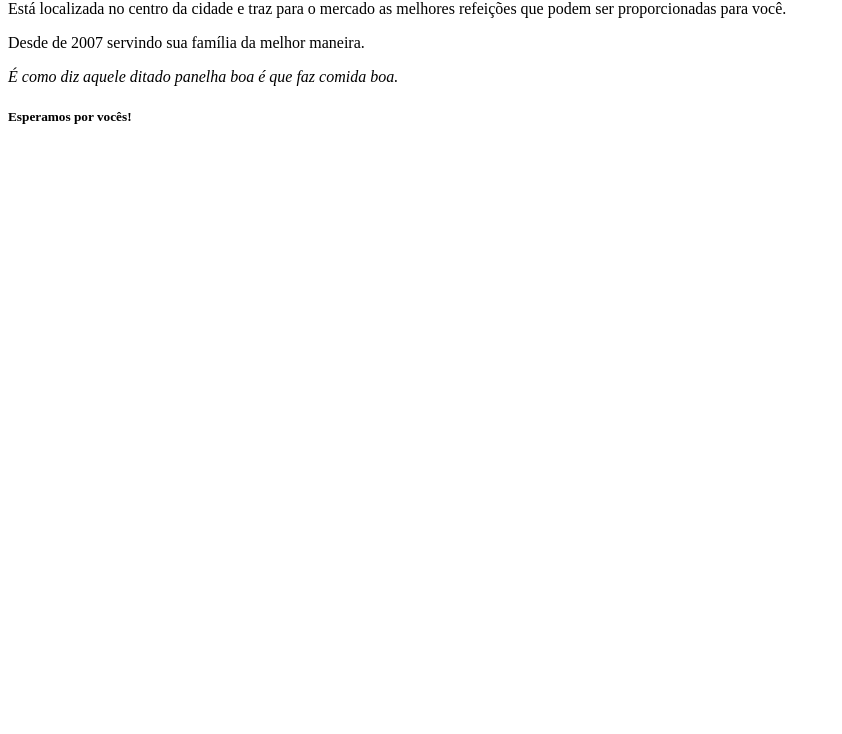
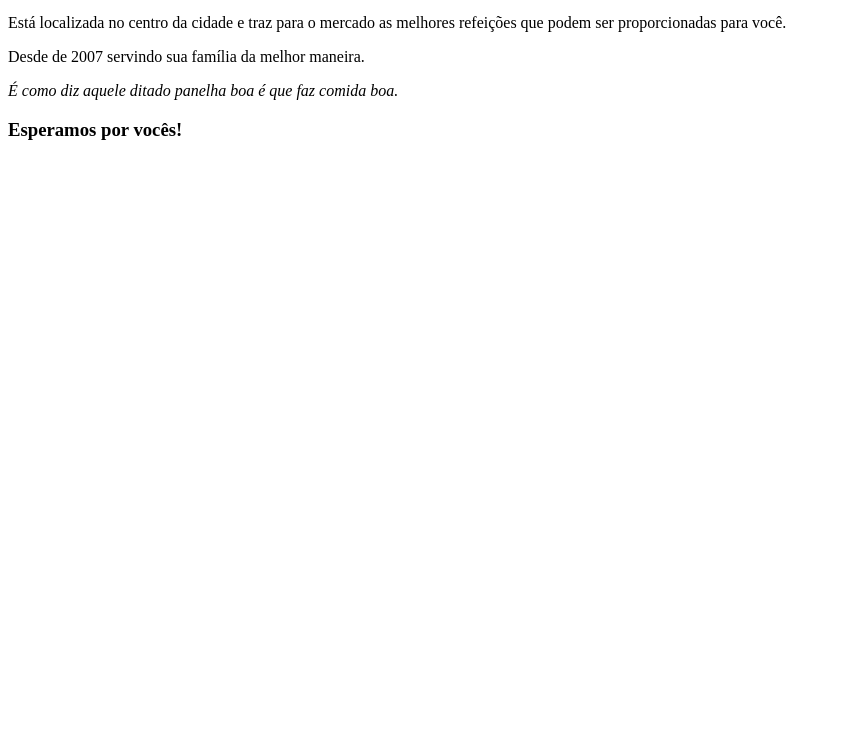
Before and after one commit to reeberth/Restaurante, a plain HTML site: page index.html in a window 1280 px wide. Shown: the part 66-800 px from the top of the page, without its empty margins (0-842 px from the left). Drawn offline with Linux system fonts and the light colour scheme.

Commit message:
qualquer coisa

```diff
--- a/index.html
+++ b/index.html
@@ -1,9 +1,18 @@
-<h1>Sobre o Restaurante Panela Velha</h1>
+<!DOCTYPE html>
+<html lang="pt-br">
+    <head>
+        <meta charset="UTF-8">
+        <title>Restaurante Panela Velha</title>
+    </head>
+    <body>
+        <h1>Sobre o Restaurante Panela Velha</h1>
 
-<p>Está localizada no centro da cidade e traz para o mercado as melhores refeições que podem ser proporcionadas para você.</p>
+        <p>Está localizada no centro da cidade e traz para o mercado as melhores refeições que podem ser proporcionadas para você.</p>
 
-<p>Desde de 2007 servindo sua família da melhor maneira.</p>
+        <p>Desde de 2007 servindo sua família da melhor maneira.</p>
 
-<p><em>É como diz aquele ditado panelha boa é que faz comida boa.</em></p>
+        <p><em>É como diz aquele ditado panelha boa é que faz comida boa.</em></p>
 
-<h5>Esperamos por vocês!</h5>
+        <h3>Esperamos por vocês!</h3>
+    </body>
+</html>
```
